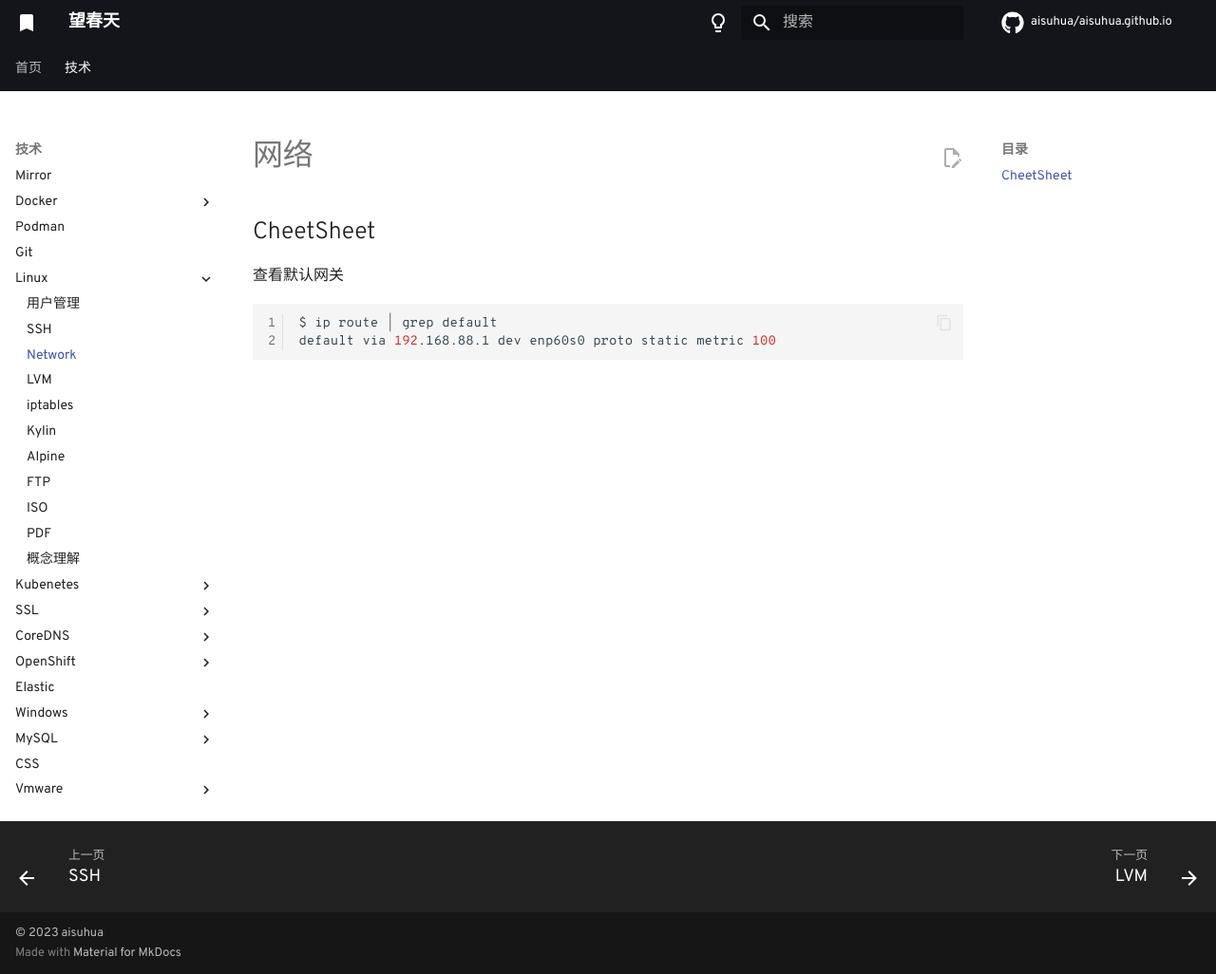
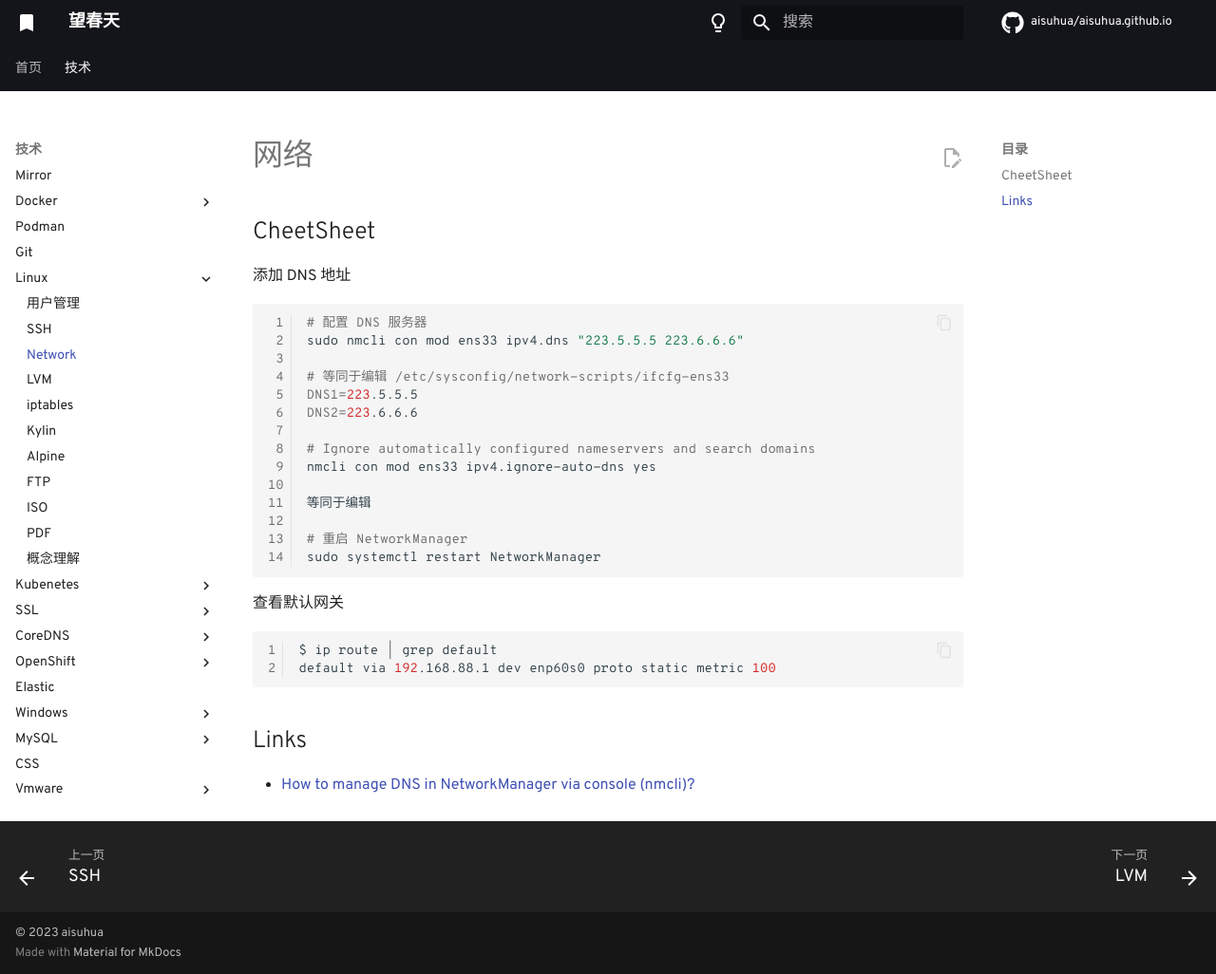
Before and after one commit to aisuhua/aisuhua.github.io, an MkDocs documentation site: the page built from docs/linux/network.md, in a window 1280 px wide and 1026 px high. Shown: the whole window at 95% size. Built offline with MkDocs 1.6.1 and Material for MkDocs 9.7.7, drawn with Linux system fonts in a browser that asks for light colours; comment, search, counter and statistics services are not loaded.

Commit message:
mkdocs.yml

````diff
--- a/docs/linux/network.md
+++ b/docs/linux/network.md
@@ -1,6 +1,25 @@
 # 网络
 
 ## CheetSheet
+
+添加 DNS 地址
+
+```sh
+# 配置 DNS 服务器
+sudo nmcli con mod ens33 ipv4.dns "223.5.5.5 223.6.6.6"
+
+# 等同于编辑 /etc/sysconfig/network-scripts/ifcfg-ens33
+DNS1=223.5.5.5
+DNS2=223.6.6.6
+
+# Ignore automatically configured nameservers and search domains
+nmcli con mod ens33 ipv4.ignore-auto-dns yes
+
+等同于编辑
+
+# 重启 NetworkManager
+sudo systemctl restart NetworkManager
+```
 
 查看默认网关
 
@@ -8,3 +27,7 @@
 $ ip route | grep default
 default via 192.168.88.1 dev enp60s0 proto static metric 100
 ```
+
+## Links
+
+- [How to manage DNS in NetworkManager via console (nmcli)?](https://serverfault.com/a/810639)
````
